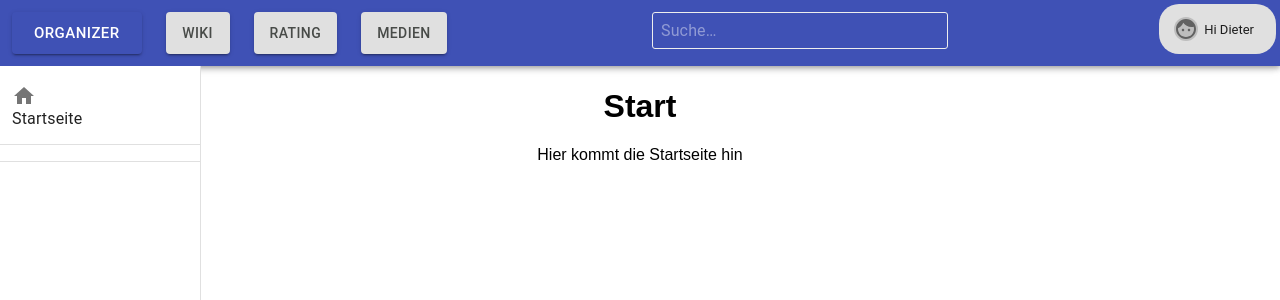
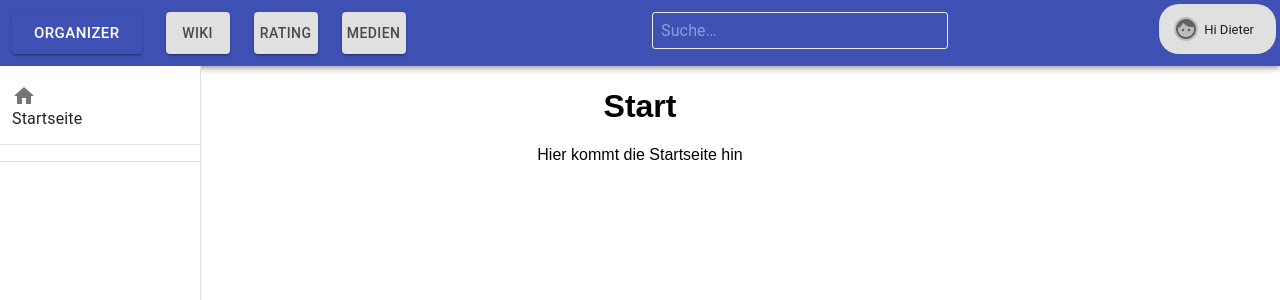
Before and after one commit to church-organizer/cgr-app, a React (Create React App) app: page / in a window 1280 px wide. Shown: the top 300 px of the page. Built offline with nearby package versions, Linux system fonts and the light colour scheme.

Commit message:
button change

```diff
--- a/src/tools/TopNav/TopNav.js
+++ b/src/tools/TopNav/TopNav.js
@@ -62,23 +62,13 @@ const useStyles = makeStyles(theme => ({
     search: {
         padding: "8px",
         margin: "4px",
+    },
+    buttonRoot: {
+        padding: 0
     }
 }));
 
 const ITEM_HEIGHT = 100;
-
-const menuItems = (matches) => {
-    return (
-        [
-            <Link to="/wiki"><Button color={"inherit"}
-                                     variant={"contained"}>Wiki</Button></Link>,
-            <Link to="/rating"><Button color={"inherit"}
-                                       variant={"contained"}>Bewerten</Button></Link>,
-            <Link to="/media"><Button color={"inherit"}
-                                      variant={"contained"}>Medien</Button></Link>
-        ]
-    );
-};
 
 const linkNames = () => {
     return [<Link to={"/wiki"}>Wiki</Link>,
@@ -121,7 +111,9 @@ const TopNav = (props) => {
                             onClick={handleClick}>
                             <MoreVertIcon style={{color: "#eee"}}/>
                         </IconButton> : linkNames().map((item, index) => {
-                            return <Button key={index} className={classes.navButton} color={"inherit"} variant={"contained"}>
+                            return <Button key={index} classes={{root: classes.buttonRoot}}
+                                           className={classes.navButton}
+                                           color={"inherit"} variant={"contained"}>
                                 {item}
                             </Button>
                             }
```
